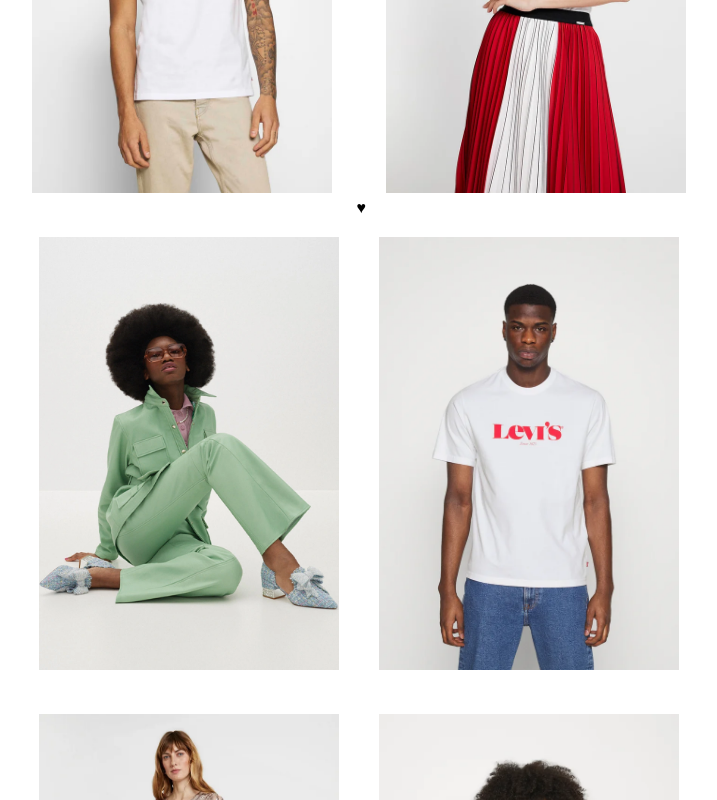
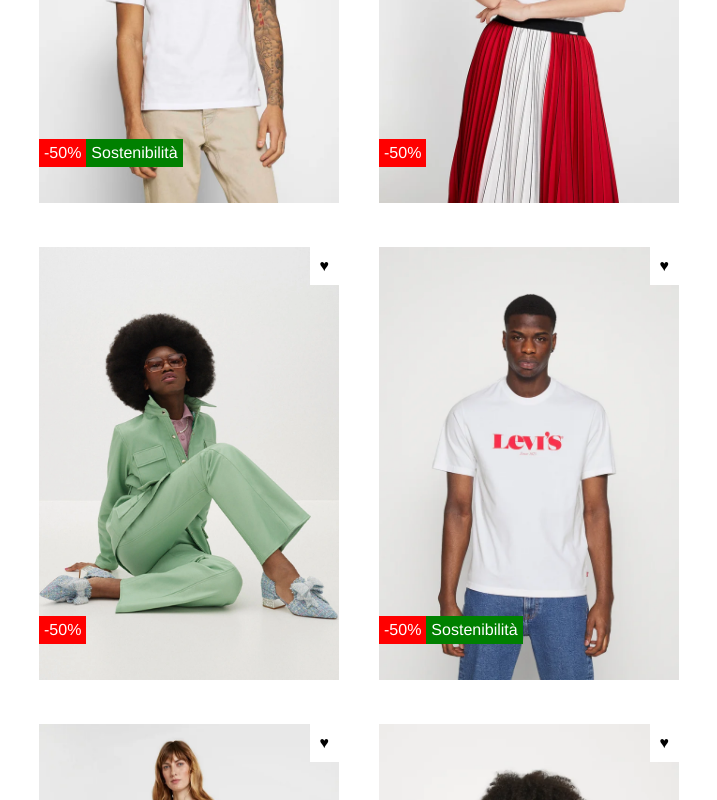
Before and after one commit to SteMorgia/html-css-boolando, a plain HTML site: page index.html in a window 1280 px wide. Shown: the part 320-1120 px from the top of the page, without its empty margins (281-998 px from the left). Drawn offline with Linux system fonts and the light colour scheme.

Commit message:
add: sconti su immagini, fixato header. da completare: footer e prezzi prodotti

```diff
--- a/css/style.css
+++ b/css/style.css
@@ -16,6 +16,10 @@ header{
     background-color:rgb(253, 95, 38);
     height: 60px;
     display: flex;
+    position:fixed;
+    top: 0;
+    right: 0;
+    z-index: 1;
 }
 
 .header{
@@ -42,6 +46,7 @@ main{
     width: 100%;
     display: flex;
     justify-content: center;
+    margin-top: 70px;
 }
 
 .container{
@@ -53,6 +58,7 @@ main{
 
 .card{
     position:relative
+
 }
 
 .immagine{
@@ -60,9 +66,13 @@ main{
     margin: 20px;
 }
 
+
+
 .non-visibile{
     display: none;
-    position:absolute;
+    position: absolute;
+    top: 0;
+    right: 0;
 }
 
 .card:hover .non-visibile{
@@ -70,5 +80,39 @@ main{
 }
 
 .cuore{
+    position:absolute;
+    top: 20px;
+    right:20px;
+    background-color: #fff;
+    padding:10px;
+}
 
+.cuore.rosso{
+    color: red;
+    display: none;
 }
+
+.card:hover .rosso{
+    display:block;
+}
+
+.contenitore-interno{
+    position: absolute;
+    bottom: 60px;
+    left:20px;
+    display: flex;
+}
+
+.sconto{
+    background-color: red;
+    padding: 5px;
+    width: fit-content;
+    color: #fff;
+}
+
+.sost{
+    background-color: green;
+    padding: 5px;
+    width: fit-content;
+    color: #fff;
+}
--- a/index.html
+++ b/index.html
@@ -35,36 +35,64 @@
         <main>
 
             <div class="container">
-                <!--togliere classe 'visibile' se non necessaria-->
+                <!--togliere classe 'visibile' e 'nero' se non necessarie-->
                 <div class="card">
                     <img class="immagine visibile" src="img/1.webp" alt="immagine1 visibile">
                     <img class="immagine non-visibile" src="img/1b.webp" alt="immagine1 non visibile">
-                    <span class="cuore">&hearts;</span>
+                    <span class="cuore nero">&hearts;</span>
+                    <span class="cuore rosso">&hearts;</span>
+                    <div class="contenitore-interno">
+                        <div class="sconto">-50%</div>
+                        <div class="sost">Sostenibilità</div>
+                    </div>
                 </div>
 
                 <div class="card">
                     <img class="immagine visibile" src="img/2.webp" alt="immagine2 visibile">
                     <img class="immagine non-visibile" src="img/2b.webp" alt="immagine1 non visibile">
+                    <span class="cuore nero">&hearts;</span>
+                    <span class="cuore rosso">&hearts;</span>
+                    <div class="contenitore-interno">
+                        <div class="sconto">-50%</div>
+                    </div>
                 </div>
 
                 <div class="card">
                     <img class="immagine visibile" src="img/3.webp" alt="immagine3 visibile">
                     <img class="immagine non-visibile" src="img/3b.webp" alt="immagine1 non visibile">
+                    <span class="cuore nero">&hearts;</span>
+                    <span class="cuore rosso">&hearts;</span>
+                    <div class="contenitore-interno">
+                        <div class="sconto">-50%</div>
+                    </div>
                 </div>
 
                 <div class="card">
                     <img class="immagine visibile" src="img/4.webp" alt="immagine1 visibile">
                     <img class="immagine non-visibile" src="img/4b.webp" alt="immagine1 non visibile">
+                    <span class="cuore nero">&hearts;</span>
+                    <span class="cuore rosso">&hearts;</span>
+                    <div class="contenitore-interno">
+                        <div class="sconto">-50%</div>
+                        <div class="sost">Sostenibilità</div>
+                    </div>
                 </div>
 
                 <div class="card">
                     <img class="immagine visibile" src="img/5.webp" alt="immagine2 visibile">
                     <img class="immagine non-visibile" src="img/5b.webp" alt="immagine1 non visibile">
+                    <span class="cuore nero">&hearts;</span>
+                    <span class="cuore rosso">&hearts;</span>
                 </div>
 
                 <div class="card">
                     <img class="immagine visibile" src="img/6.webp" alt="immagine3 visibile">
                     <img class="immagine non-visibile" src="img/6b.webp" alt="immagine1 non visibile">
+                    <span class="cuore nero">&hearts;</span>
+                    <span class="cuore rosso">&hearts;</span>
+                    <div class="contenitore-interno">
+                        <div class="sost">Sostenibilità</div>
+                    </div>
                 </div>
 
             </div>
```
